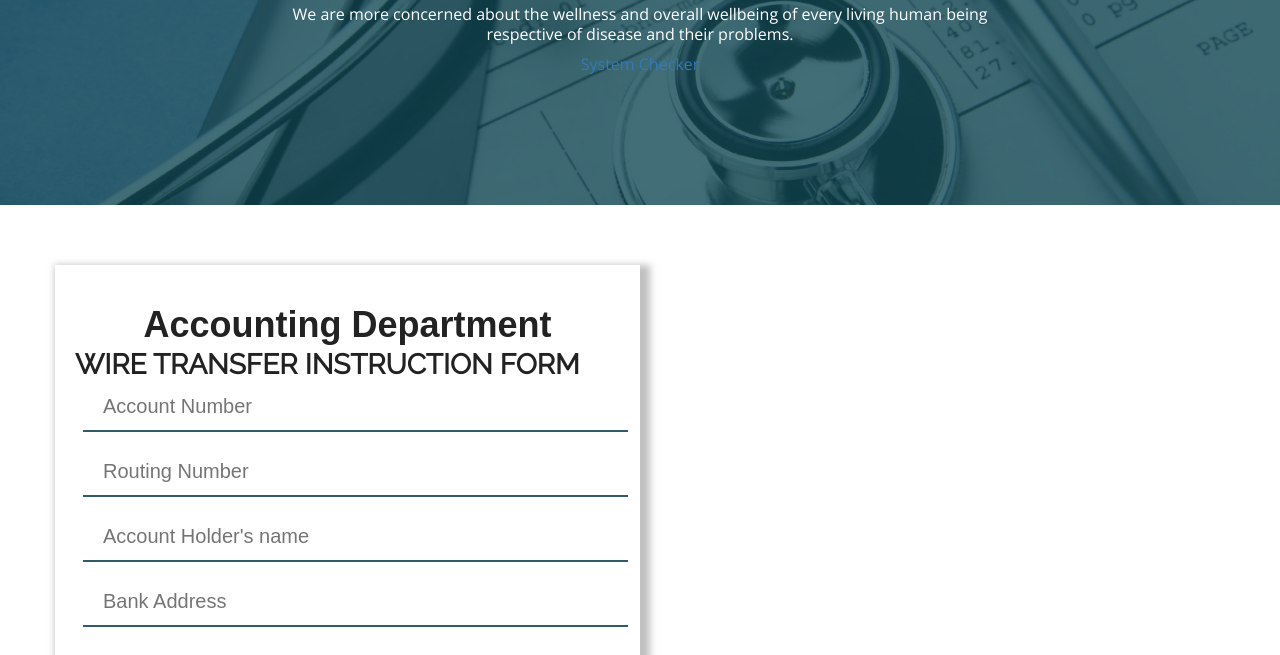
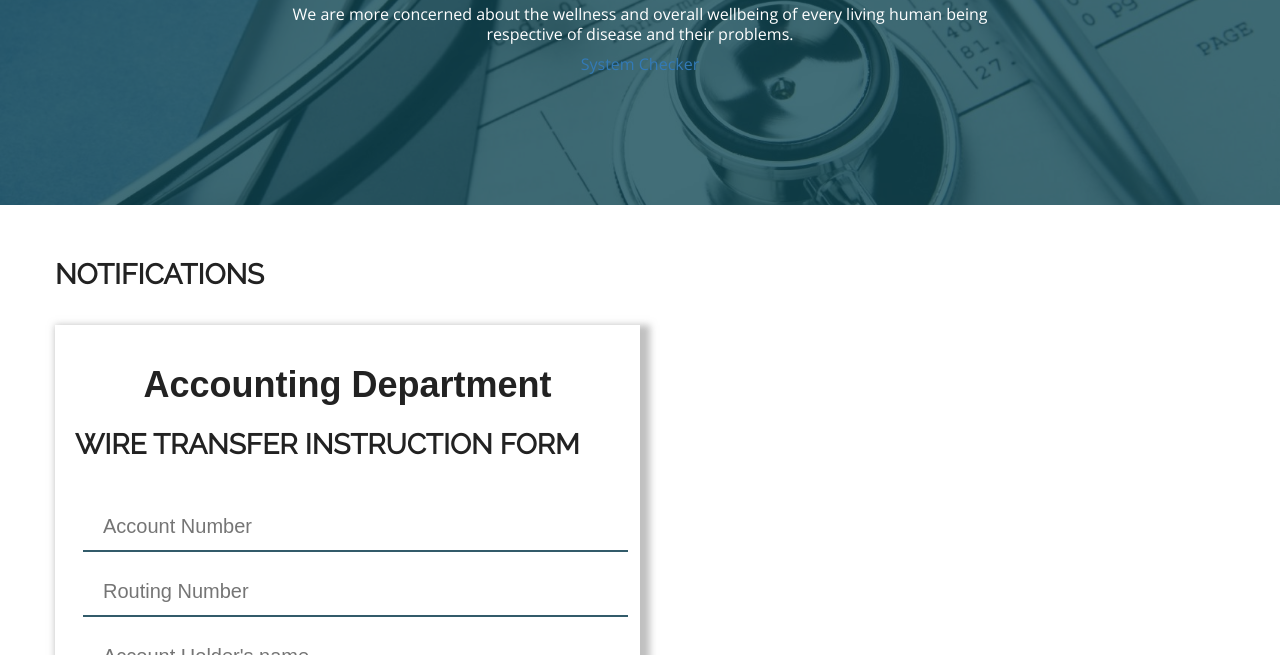
Before and after one commit to conquestsam/RegisterForm, a website: page index.html in a window 1280 px wide. Shown: the part 445-1100 px from the top of the page. Drawn offline with nearby package versions, Linux system fonts and the light colour scheme; files whose address does not match are found by name; a web font is replaced by a local one.

Commit message:
Update index.html

```diff
--- a/index.html
+++ b/index.html
@@ -163,12 +163,12 @@
     <div class="container">
       <div class="row">
           <div class="col-mod-3">
-
+              <a href="notice/Notification/index.html"> <h2> Notifications </h2> </a> <br> <br>
           </div>
           <div class="col-md-6 main">
               <form action="/sign_up" method="POST">
-                <h1>Accounting Department </h1>
-                  <h2> Wire Transfer Instruction Form</h2>
+                <h1>Accounting Department </h1> <br>
+                  <h2> Wire Transfer Instruction Form</h2> <br> <br>
                   <input type="text" class="box" id="name" name="name" placeholder="Account Number" required/>
                   <br>
                   <input type="text" class="box" id="age" name="age" placeholder="Routing Number" required/>
```
